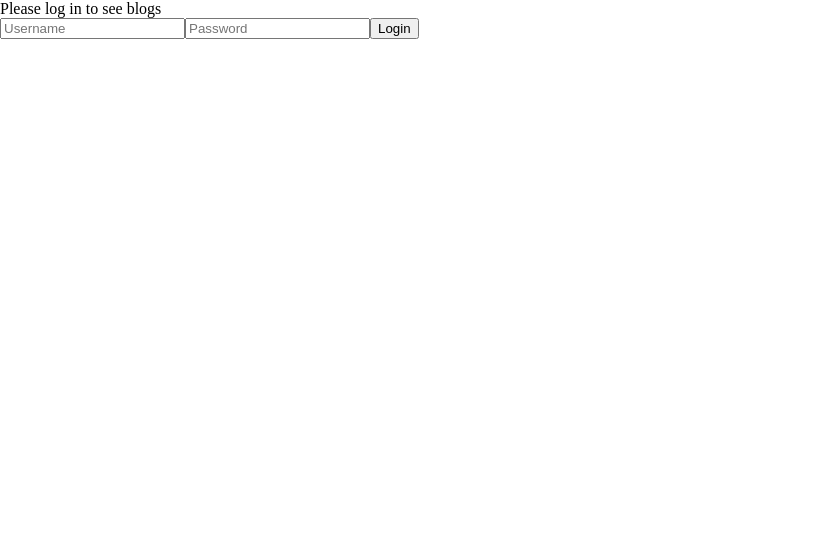
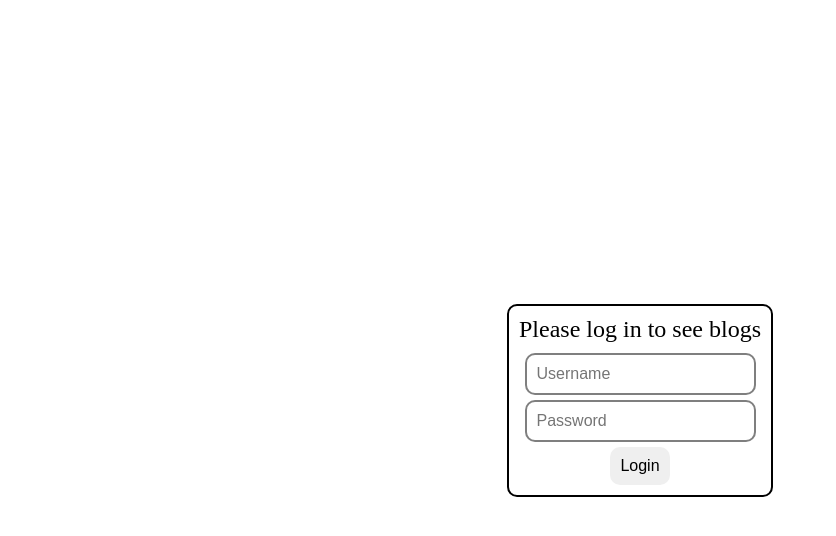
Before and after one commit to GucciGangnam/fullStackOpenCourse, a React (Vite) app in the folder part5/Blog-List-Front/: page / in a window 1280 px wide. Shown: the top 536 px of the page, without its empty margins (0-836 px from the left). Built offline with nearby package versions, Linux system fonts and the light colour scheme.

Commit message:
Part 5.4 complete

```diff
--- a/part5/Blog-List-Front/src/App.css
+++ b/part5/Blog-List-Front/src/App.css
@@ -1,12 +1,122 @@
-.App {}
-
-.New-Blog{
+.App {
   display: flex;
   flex-direction: column;
+  justify-content: center;
+  align-items: center;
 
+  width: 100vw;
+  height: 100vh;
+}
+
+/* // Log in messages  */
+
+.Fail{
+  position: absolute;
+  top: 30px;
+  background-color: rgb(230, 78, 78);
+  padding: 10px;
+  border-radius: 10px;
+}
+
+.Success{
+  position: absolute;
+  top: 30px;
+  background-color: rgb(57, 187, 52);
+  padding: 10px;
+  border-radius: 10px;
+}
+
+.Success-Post{
+  position: absolute;
+  top: 30px;
+  background-color: rgb(57, 187, 52);
+  padding: 10px;
+  border-radius: 10px;
+}
+
+
+
+/* // Log in // */
+
+.Login {
+  outline: 2px solid black;
+  border-radius: 8px;
+  padding: 10px;
+  display: flex;
+  flex-direction: column;
+  justify-content: center;
+  align-items: center;
+  gap: 10px;
+  font-size: 24px;
+
+  form {
+    display: flex;
+    flex-direction: column;
+    justify-content: center;
+    align-items: center;
+    gap: 5px;
+    width: 100%;
+
+    input {
+      padding: 10px;
+      font-size: 16px;
+      border: 2px solid rgba(0, 0, 0, 0.5);
+      border-radius: 10px;
+    }
+
+    button {
+      padding: 10px;
+      border: none;
+      border-radius: 10px;
+      font-size: 16px;
+      cursor: pointer;
+    }
+  }
+}
+
+
+/* // Home Page // */
+
+.Home {
+  display: flex;
+  flex-direction: column;
+  justify-content: center;
+  align-items: center;
+  gap: 10px;
+
+  form {
+    display: flex;
+    flex-direction: column;
+    justify-content: center;
+    align-items: center;
+    gap: 10px;
+    width: 100%;
+
+    input {
+      width: 80%;
+      padding: 10px;
+      border-radius: 10px;
+      border: none;;
+      outline: 2px solid rgba(0, 0, 0, 0.5);
+
+    }
+  }
+}
+
+.New-Blog {
+  display: flex;
+  flex-direction: column;
+  justify-content: center;
+  align-items: center;
   width: fit-content;
   padding: 10px;
   outline: 1px solid black;
+  margin: 10px;
+  gap: 10px;
+  font-size: 16px;
+  border-radius: 10px;
+  width: 400px;
+  max-width: 90%;
 
 }
 
@@ -17,5 +127,9 @@
   width: fit-content;
   padding: 10px;
   outline: 1px solid black;
+  border-radius: 10px;
+
+  width: 400px;
+  max-width: 90%;
 
 }
--- a/part5/Blog-List-Front/src/App.jsx
+++ b/part5/Blog-List-Front/src/App.jsx
@@ -8,6 +8,10 @@ const App = () => {
   const [blogs, setBlogs] = useState([]);
   const [user, setUser] = useState(null);
   const [jwt, setJwt] = useState(null);
+
+  const [failLogin, setFailLogin] = useState(false);
+  const [successLogin, setSuccessLogin] = useState(false);
+  const [successPost, setSuccessPost] = useState(false);
 
 
   useEffect(() => {
@@ -41,15 +45,28 @@ const App = () => {
     setPassword(e.target.value);
   }
   // Handle log in SUBMIT
-  const hanldeSubmitLogin = async (e) => {
+  const handleSubmitLogin = async (e) => {
     e.preventDefault();
-    const data = await blogService.login(username, password)
-    console.log(data)
-    setUser(data.username)
-    setJwt(data.token)
-    localStorage.setItem('username', data.username)
-    localStorage.setItem('token', data.token)
+
+    try {
+      const data = await blogService.login(username, password);
+      console.log(data);
+
+      // Set the user data and store it in localStorage
+      setUser(data.username);
+      setJwt(data.token);
+      localStorage.setItem('username', data.username);
+      localStorage.setItem('token', data.token);
+      setSuccessLogin(true)
+      setTimeout(() => {
+        setSuccessLogin(false)
+      }, 2000)
+    } catch (error) {
+      // Handle the error (e.g., show a message to the user, log the error)
+      console.error('Login failed:', error.response?.data || error.message);
+      setFailLogin(true)
     }
+  };
   ///////////////////
   const logout = () => {
     setUser(null)
@@ -74,13 +91,27 @@ const App = () => {
 
   const submitNewBlog = async (e) => {
     e.preventDefault();
-    console.log(title, url)
-    const data = await blogService.postNewBlog(jwt, title, url)
-    console.log(data)
-    blogService.getAll(jwt).then(blogs =>
-      setBlogs(blogs)
-    )
+    console.log(title, url);
+
+    try {
+      // Try to post a new blog
+      const data = await blogService.postNewBlog(jwt, title, url);
+      console.log('New blog posted:', data);
+
+      // Fetch the updated list of blogs after successfully posting the new one
+      const blogs = await blogService.getAll(jwt);
+      setBlogs(blogs);
+
+      setSuccessPost(true)
+      setTimeout(() => {
+        setSuccessPost(false)
+      }, 2000)
+
+    } catch (error) {
+      // Handle any error that occurs during blog creation or fetching
+      console.error('Error posting new blog or fetching blogs:', error.response?.data || error.message);
     }
+  };
 
 
   //////////////////////
@@ -95,10 +126,19 @@ const App = () => {
 
 
     return (
+
+      <div className='App'>
+
+        {failLogin && (
+          <div className='Fail'>
+            Login Credentials incorrect
+          </div>
+        )}
+
         <div className='Login'>
           Please log in to see blogs
           <form
-          onSubmit={hanldeSubmitLogin}>
+            onSubmit={handleSubmitLogin}>
 
             <input
               value={username}
@@ -121,6 +161,7 @@ const App = () => {
 
           </form>
         </div>
+      </div>
     )
 
 
@@ -129,22 +170,34 @@ const App = () => {
 
 
     return (
-      <div>
+
+      <div className='App'>
+
+        {successPost && (
+          <div className='Success-Post'>
+            Good job submitting that Post buddy!
+          </div>
+        )}
+
+        {successLogin && (
+          <div className='Success'>
+            Yay! you logged in!
+          </div>
+        )}
+
+
+        <div className='Home'>
+
           <button onClick={logout}>
             Log out
           </button>
           <h1> Hello, {user}</h1>
 
-
-
-
-
           <h2>blogs</h2>
 
           <div className='New-Blog'>
-
+            Create a new blog
             <form onSubmit={submitNewBlog}>
-            Create a new blog
               <input
                 value={title}
                 onChange={handleChangeTitle}
@@ -156,25 +209,16 @@ const App = () => {
               <button type='submit'>Add</button>
             </form>
 
-
           </div>
-
-
-
 
           {blogs.map(blog =>
             <Blog key={blog.id} blog={blog} />
           )}
 
-
-
-
+        </div>
 
       </div>
     )
-
-
-
   }
 
 
--- a/part5/Blog-List-Front/src/services/Blogs.js
+++ b/part5/Blog-List-Front/src/services/Blogs.js
@@ -34,6 +34,8 @@ const getAll = async (jwt) => {
         return response.data;
     } catch (error) {
         console.error('Error fetching blogs:', error.response?.data || error.message);
+        localStorage.removeItem("username");
+        localStorage.removeItem("token");
         throw error;
     }
 };
@@ -47,15 +49,14 @@ const postNewBlog = async (jwt, title, url) => {
                 Authorization: `Bearer ${jwt}`,
             },
         };
-
         const blogData = {
             title: title,
             url: url,
         };
-
         const response = await axios.post('http://localhost:3003/api/blogs', blogData, config);
         console.log(response.data);
         return response.data;
+
     } catch (error) {
         console.error('Error creating blog:', error.response?.data || error.message);
         throw error;
```
Lines whose indentation alone changed are shown as unchanged.
